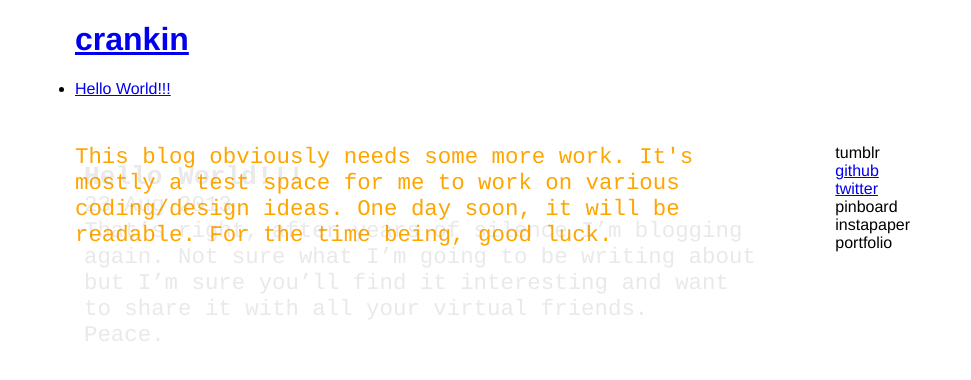
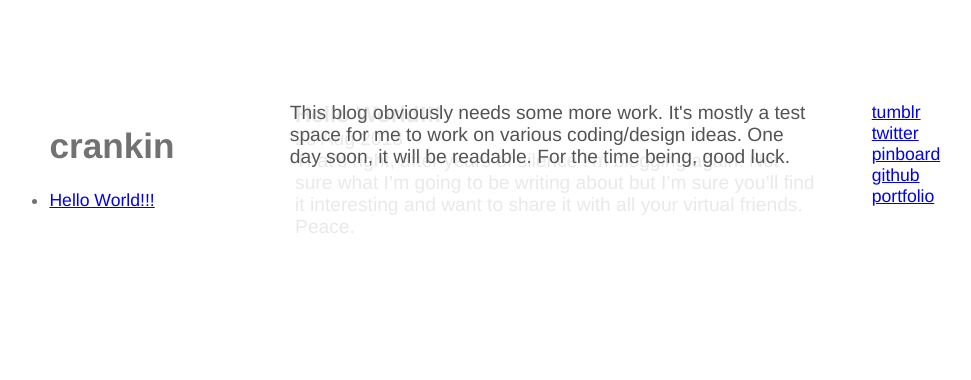
Before and after one commit to crankin/crankin.github.io, a Jekyll site: the page built from index.html, in a window 1280 px wide. Shown: the top 380 px of the page, without its empty margins (53-1024 px from the left). Built offline with Jekyll 4.4.1, drawn with Linux system fonts in a browser that asks for light colours; nearby versions of some CDN libraries; Markdown is read by kramdown in place of the engine named in the settings.

Commit message:
blog design css and template updates

```diff
--- /dev/null
+++ b/_includes/blognav.html
@@ -0,0 +1,5 @@
+<ul class="navi">
+    {% for post in site.posts %}
+    <li><a href="#{{ post.unique }}">{{ post.title }}</a></li>
+    {% endfor %}
+</ul>
--- /dev/null
+++ b/_includes/otherstuff.html
@@ -0,0 +1,5 @@
+<p><a href="http://bigcheckfactory.tumblr.com/">tumblr</a></p>
+<p><a href="http://twitter.com/_crankin_/">twitter</a></p>
+<p><a href="http://pinboard.in/u:crankin/">pinboard</a></p>
+<p><a href="http://github.com/crankin/">github</a></p>
+<p><a href="/portfolio">portfolio</a></p>
--- a/_layouts/default.html
+++ b/_layouts/default.html
@@ -5,21 +5,14 @@
     <meta http-equiv="X-UA-Compatible" content="IE=edge,chrome=1">
     <title>{{ page.title }}</title>
     <meta name="viewport" content="width=device-width">
-
     <link rel="stylesheet" href="/css/normalize.css">
-
-        <!-- syntax highlighting CSS -->
-        <link rel="stylesheet" href="/css/syntax.css">
-
-        <!-- Custom CSS -->
     <link rel="stylesheet" href="/css/main.css">
-
 </head>
 <body>
-
     <div class="container">
         <header>
-            <h1 class="title"><a href="/">{{ site.name }}</a></h1>
+        <h1>{{ site.name }}</h1>
+        {% include blognav.html %}
         </header>
 
         <section class="content">
@@ -27,15 +20,11 @@
         </section>
 
         <section class="sidebar">
-            <p>tumblr</p>
-            <p><a href="http://github.com/crankin/">github</a></p>
-            <p><a href="http://twitter.com/_crankin_/">twitter</a></p>
-            <p>pinboard</p>
-            <p>instapaper</p>
-            <p>portfolio</p>
+        {% include otherstuff.html %}
         </section>
-        </div> <!-- /container -->
-     <script src="http://ajax.googleapis.com/ajax/libs/jquery/1.9.1/jquery.min.js"></script>     <script type="text/javascript" charset="utf-8">
+    </div>
+
+<script src="http://ajax.googleapis.com/ajax/libs/jquery/1.9.1/jquery.min.js"></script> <script type="text/javascript" charset="utf-8">
     $('.navi').on('click', function(e){
       $('#opt0').hide();
     });
--- a/css/main.css
+++ b/css/main.css
@@ -1,61 +1,57 @@
-/*****************************************************************************/
-/*
-/* Common
-/*
-/*****************************************************************************/
-
-/* Global Reset */
 * {
-  margin: 0;
-  padding: 0;
- -webkit-box-sizing: border-box;
-  box-sizing: border-box;
-}
-
-article,
-aside,
-details,
-figcaption,
-figure,
-footer,
-header,
-hgroup,
-main,
-nav,
-section,
-summary {
-    display: block;
-}
-
+    margin: 0;
+    padding: 0;
+    -webkit-box-sizing: border-box;
+    box-sizing: border-box;}
 
 body {
-  background-color: #FFF;
-  font: 1.0rem Helvetica, Arial, sans-serif;
-}
+    background-color: #fff;
+    font: 1.1rem Helvetica, Arial, sans-serif;
+    color:#727272;}
 
-.container {margin-left:10%;}
+.container {margin-left:8%;margin-top:8%;}
 
-.allposts {position:relative;width:60%;font-size:1.4em;font-family:courier;margin-top:4%;}
+header {
+    display:inline-block;
+    vertical-align:top;
+    width:20%;
+    position:relative;}
 
-.post {position:absolute;color:rgba(144,144,144,0.2);top:0.8em;left:0.4em;}
+.content {
+    display:inline-block;
+     vertical-align:top;
+   position:relative;
+    width:45%;
+    font-size:1.2rem;}
+
+.sidebar {
+    position:relative;
+    margin-left:4%;
+     vertical-align:top;
+   display:inline-block;
+    width:10%;}
+
+.post {
+    position:absolute;
+    color:rgba(144,144,144,0.2);
+    top:2%;
+    left:1%;}
+
+#opt0 {
+    color:#535353;
+    top:0;
+    left:0;}
+
+.post:target {
+    z-index:40;
+    color:rgba(33,33,33,1);
+    top:0;
+    left:0;}
 
 .post ul, .post ol {
-  margin-left: 1.3rem;
-}
+    margin-left: 1.3rem;}
 
 .post code {
-  border: 1px solid #ddd;
-  background-color: #eef;
-  padding: 0 .2em;
-}
-
-.sidebar {
-    display:inline-block;
-    margin-left:66%;
-    width:24%;
-}
-
-
-#opt0 {color:orange;top:0;left:0;}
-
-.post:target {z-index:40;color:rgba(33,33,33,1);top:0;left:0;}
+    border: 1px solid #ddd;
+    background-color: #eef;
+    padding: 0 1%;}
--- a/index.html
+++ b/index.html
@@ -3,22 +3,14 @@ layout: default
 title: crankin
 ---
 
-  <ul class="navi">
-    {% for post in site.posts %}
-<li><a href="#{{ post.unique }}">{{ post.title }}</a></li>
-      {% endfor %}
-</ul>
+<div class="post" id="opt0">
+<p>This blog obviously needs some more work. It's mostly a test space for me to work on various coding/design ideas. One day soon, it will be readable. For the time being, good luck.</p>
+</div>
 
-
-<div class="allposts">
-    <div class="post" id="opt0">
-    <p>This blog obviously needs some more work. It's mostly a test space for me to work on various coding/design ideas. One day soon, it will be readable. For the time being, good luck.</p>
-    </div>
-    {% for post in site.posts %}
+{% for post in site.posts %}
     <div class="post" id="{{ post.unique }}">
     <h3>{{ post.title }}</h3>
     <p>{{ post.date | date_to_string }}</p>
     {{ post.content }}
-      </div>
-      {% endfor %}
-</div>
+    </div>
+{% endfor %}
```
Also changed, not shown: resume/index.html (+2 -7 lines). Lines whose indentation alone changed are shown as unchanged.
